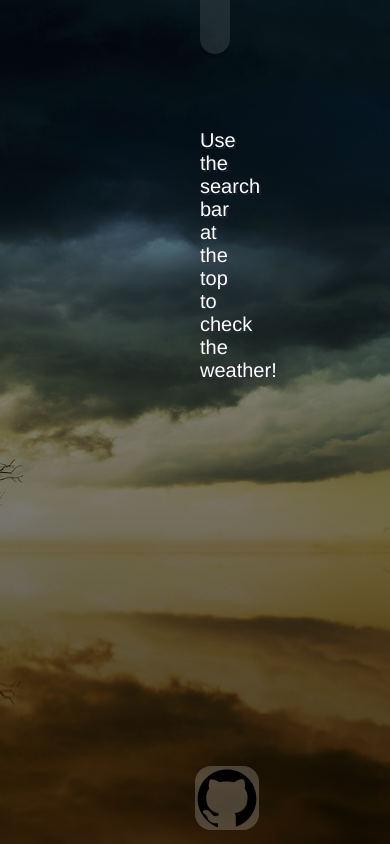
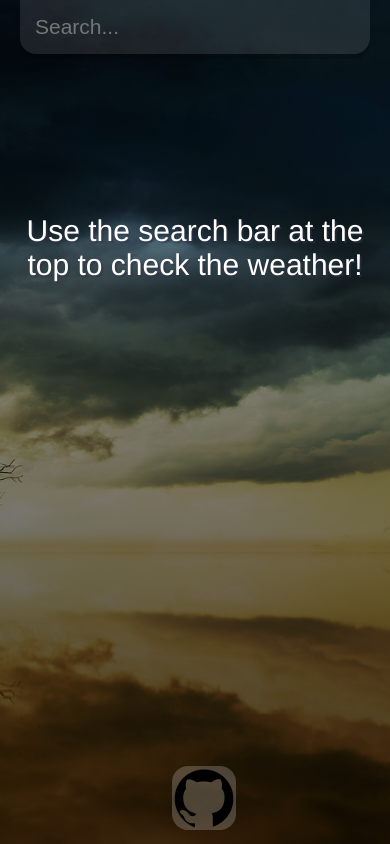
Before and after one commit to NathSeller/weather, a React (Create React App) app: page / in a window 390 px wide. Built offline with nearby package versions, Linux system fonts and the light colour scheme.

Commit message:
Added Media Querys

```diff
--- a/src/App.js
+++ b/src/App.js
@@ -73,7 +73,7 @@ function App() {
         </div>
         ) : (
           <div className='cover'>
-            <div>
+            <div className='filler'>
             Use the search bar at the top to check the weather!
             </div>
           </div>
--- a/src/index.css
+++ b/src/index.css
@@ -51,12 +51,12 @@ main {
   min-height: 100vh;
   background-image: linear-gradient(to bottom, rgba(0, 0, 0, 0.2), rgba(0, 0, 0, 0.75));
   padding: 200px;
+  text-align: center;
 }
 
 .search-box {
   width: 100%;
-  margin: 0 0 75px;
-
+  margin: 0 0 10px;
 }
 
 .search-box .search-bar {
@@ -137,7 +137,7 @@ main {
 .footer {
   position: absolute;
   bottom: 10px;
-  left: 50%;
+  left: 44%;
   margin-left: auto;
   margin-right: auto;
   display: block;
@@ -149,3 +149,24 @@ main {
   background-color: rgba(255, 255, 255, 0.2);
   border-radius: 16px 16px 16px 16px;
 }
+
+@media only screen and (max-width: 700px) {
+  main {
+    padding: 20px;
+  }
+  .search-box {
+    width: 100%;
+    margin: 0 0 10px;
+  }
+  .search-box .search-bar {
+    width: 100%;
+    margin-top: -20px;
+  }
+  .cover {
+    position: relative;
+    top: 150px;
+  }
+  .filler {
+    font-size: 30px;
+  }
+}
```
